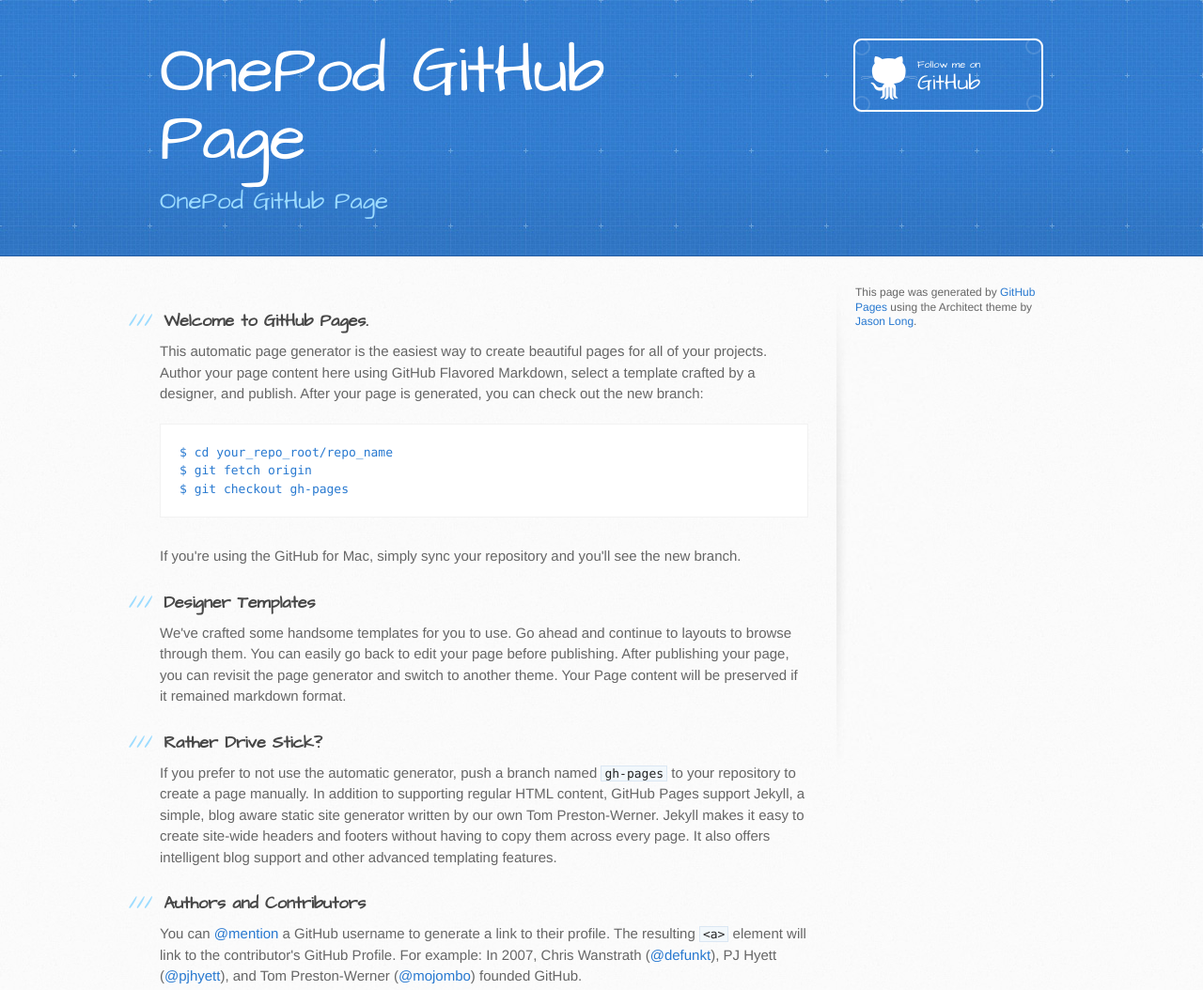
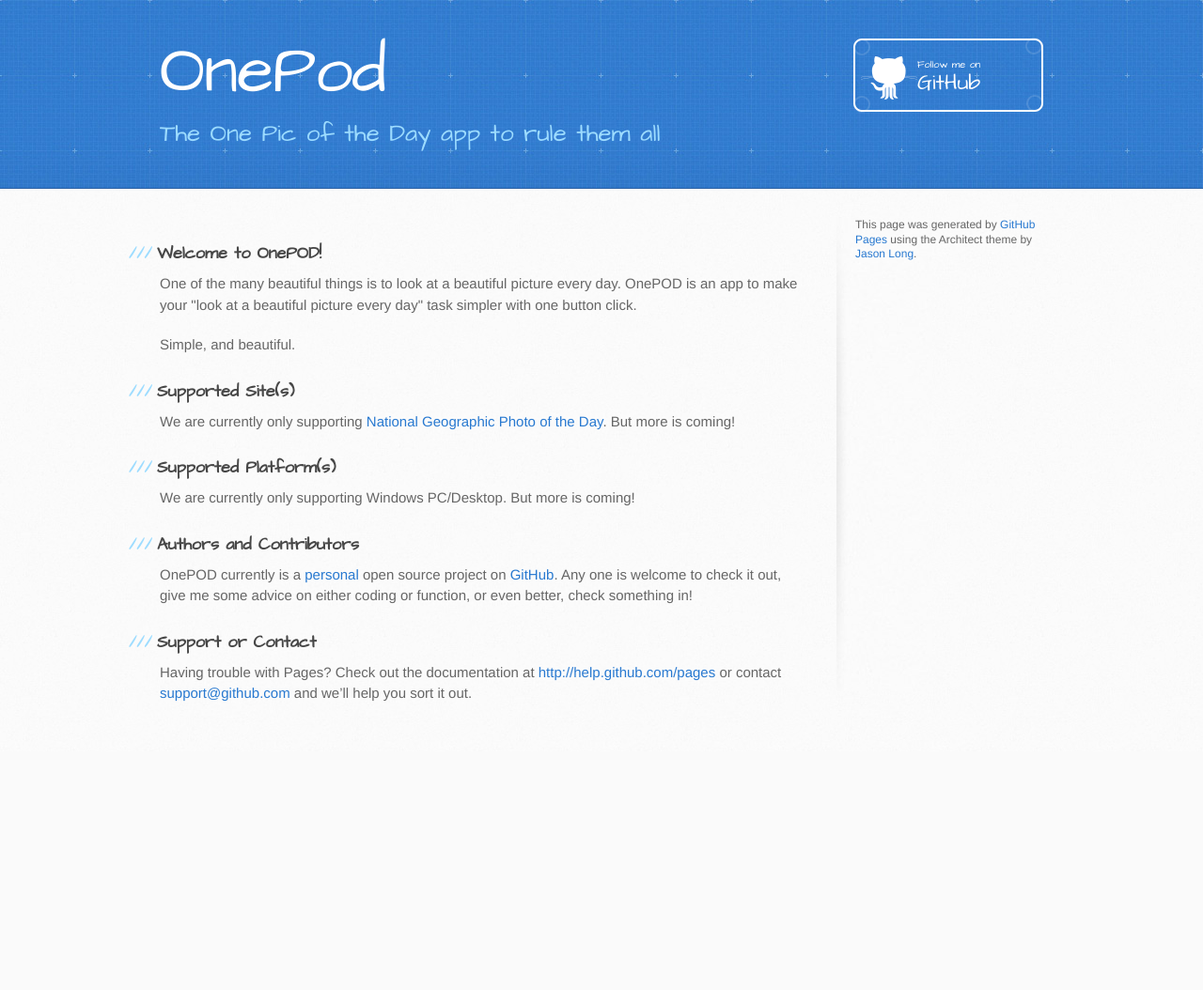
Before and after one commit to OnePOD/onepod.github.io, a plain HTML site: page index.html in a window 1280 px wide. Shown: the top 1054 px of the page at 94% size. After the commit the page ends 800 px from the top, so only its background shows below. Drawn offline with Linux system fonts and the light colour scheme.

Commit message:
Customized

```diff
--- a/index.html
+++ b/index.html
@@ -13,52 +13,63 @@
     <script src="//html5shiv.googlecode.com/svn/trunk/html5.js"></script>
     <![endif]-->
 
-    <title>OnePod GitHub Page by OnePOD</title>
+    <title>OnePOD GitHub Page</title>
   </head>
 
   <body>
     <header>
       <div class="inner">
-        <h1>OnePod GitHub Page</h1>
-        <h2>OnePod GitHub Page</h2>
-        <a href="https://github.com/OnePOD" class="button"><small>Follow me on</small> GitHub</a>
+        <h1>OnePod</h1>
+        <h2>The One Pic of the Day app to rule them all</h2>
+        <a href="https://github.com/OnePOD" class="button"><small>Follow me on</small>GitHub</a>
       </div>
     </header>
 
     <div id="content-wrapper">
       <div class="inner clearfix">
         <section id="main-content">
-          <h3>
-<a id="welcome-to-github-pages" class="anchor" href="#welcome-to-github-pages" aria-hidden="true"><span class="octicon octicon-link"></span></a>Welcome to GitHub Pages.</h3>
 
-<p>This automatic page generator is the easiest way to create beautiful pages for all of your projects. Author your page content here using GitHub Flavored Markdown, select a template crafted by a designer, and publish. After your page is generated, you can check out the new branch:</p>
 
+
+<h3><a id="welcome-to-github-pages" class="anchor" href="#welcome-to-github-pages" aria-hidden="true"><span class="octicon octicon-link"></span></a>Welcome to OnePOD!</h3>
+
+<p>One of the many beautiful things is to look at a beautiful picture every day. OnePOD is an app to make your "look at a beautiful picture every day" task simpler with one button click.</p>
+
+<!--
 <pre><code>$ cd your_repo_root/repo_name
 $ git fetch origin
 $ git checkout gh-pages
 </code></pre>
+-->
 
-<p>If you're using the GitHub for Mac, simply sync your repository and you'll see the new branch.</p>
+<p>Simple, and beautiful.</p>
 
-<h3>
-<a id="designer-templates" class="anchor" href="#designer-templates" aria-hidden="true"><span class="octicon octicon-link"></span></a>Designer Templates</h3>
 
-<p>We've crafted some handsome templates for you to use. Go ahead and continue to layouts to browse through them. You can easily go back to edit your page before publishing. After publishing your page, you can revisit the page generator and switch to another theme. Your Page content will be preserved if it remained markdown format.</p>
 
-<h3>
-<a id="rather-drive-stick" class="anchor" href="#rather-drive-stick" aria-hidden="true"><span class="octicon octicon-link"></span></a>Rather Drive Stick?</h3>
+<h3><a id="designer-templates" class="anchor" href="#designer-templates" aria-hidden="true"><span class="octicon octicon-link"></span></a>Supported Site(s)</h3>
 
-<p>If you prefer to not use the automatic generator, push a branch named <code>gh-pages</code> to your repository to create a page manually. In addition to supporting regular HTML content, GitHub Pages support Jekyll, a simple, blog aware static site generator written by our own Tom Preston-Werner. Jekyll makes it easy to create site-wide headers and footers without having to copy them across every page. It also offers intelligent blog support and other advanced templating features.</p>
+<p>We are currently only supporting <a href="http://photography.nationalgeographic.com/photography/photo-of-the-day/" target="_blank">National Geographic Photo of the Day</a>. But more is coming!</p>
 
-<h3>
-<a id="authors-and-contributors" class="anchor" href="#authors-and-contributors" aria-hidden="true"><span class="octicon octicon-link"></span></a>Authors and Contributors</h3>
 
-<p>You can <a href="https://github.com/blog/821" class="user-mention">@mention</a> a GitHub username to generate a link to their profile. The resulting <code>&lt;a&gt;</code> element will link to the contributor's GitHub Profile. For example: In 2007, Chris Wanstrath (<a href="https://github.com/defunkt" class="user-mention">@defunkt</a>), PJ Hyett (<a href="https://github.com/pjhyett" class="user-mention">@pjhyett</a>), and Tom Preston-Werner (<a href="https://github.com/mojombo" class="user-mention">@mojombo</a>) founded GitHub.</p>
 
-<h3>
-<a id="support-or-contact" class="anchor" href="#support-or-contact" aria-hidden="true"><span class="octicon octicon-link"></span></a>Support or Contact</h3>
+<h3><a id="rather-drive-stick" class="anchor" href="#rather-drive-stick" aria-hidden="true"><span class="octicon octicon-link"></span></a>Supported Platform(s)</h3>
+
+<p>We are currently only supporting Windows PC/Desktop. But more is coming!</p>
+
+
+
+<h3><a id="authors-and-contributors" class="anchor" href="#authors-and-contributors" aria-hidden="true"><span class="octicon octicon-link"></span></a>Authors and Contributors</h3>
+
+<p>OnePOD currently is a <a href="https://github.com/onepod" target="_blank" class="user-mention">personal</a> open source project on <a href="https://github.com/onepod/onepod" target="_blank">GitHub</a>. Any one is welcome to check it out, give me some advice on either coding or function, or even better, check something in!</p>
+
+
+
+<h3><a id="support-or-contact" class="anchor" href="#support-or-contact" aria-hidden="true"><span class="octicon octicon-link"></span></a>Support or Contact</h3>
 
 <p>Having trouble with Pages? Check out the documentation at <a href="http://help.github.com/pages">http://help.github.com/pages</a> or contact <a href="mailto:support@github.com">support@github.com</a> and we’ll help you sort it out.</p>
+
+
+
         </section>
 
         <aside id="sidebar">
```
